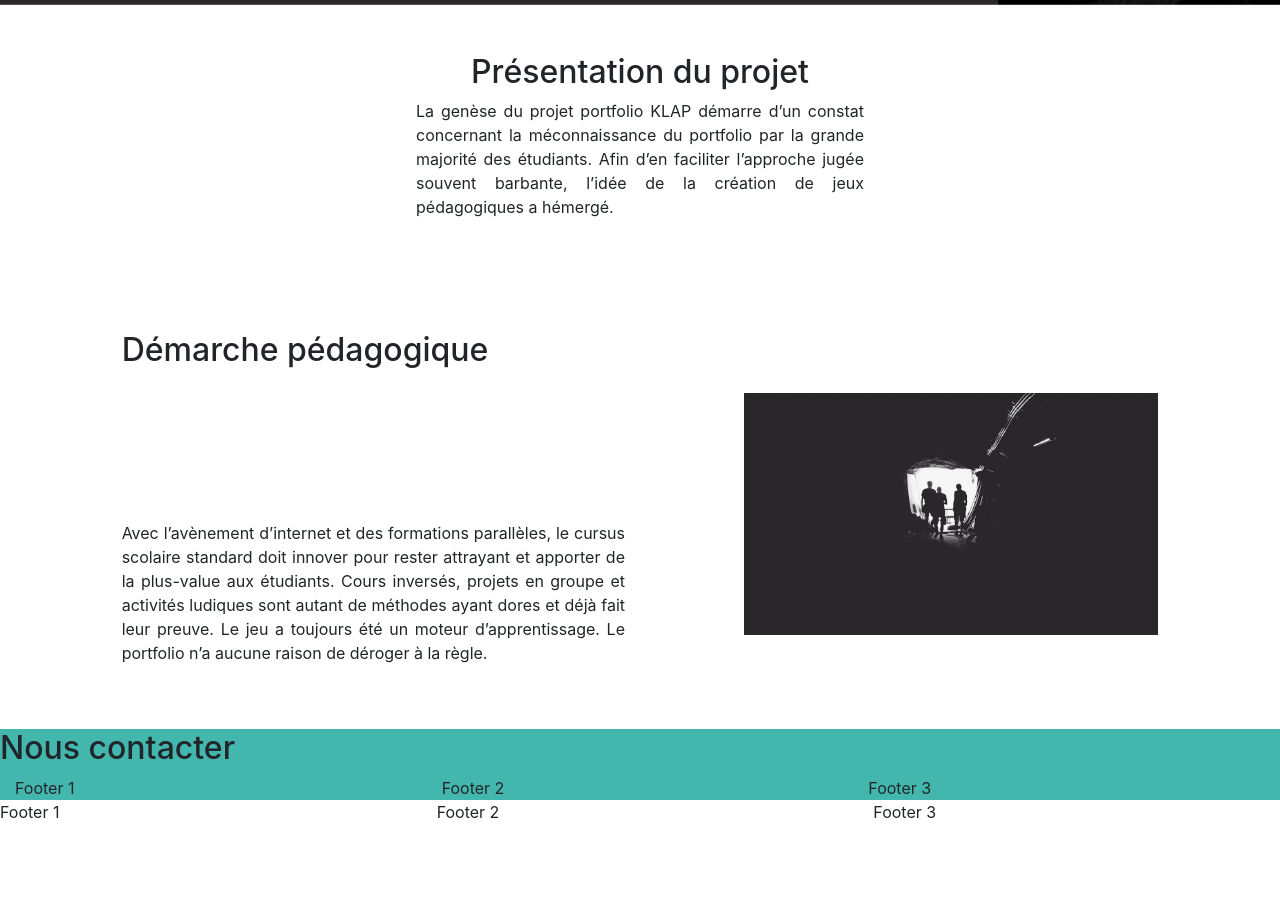
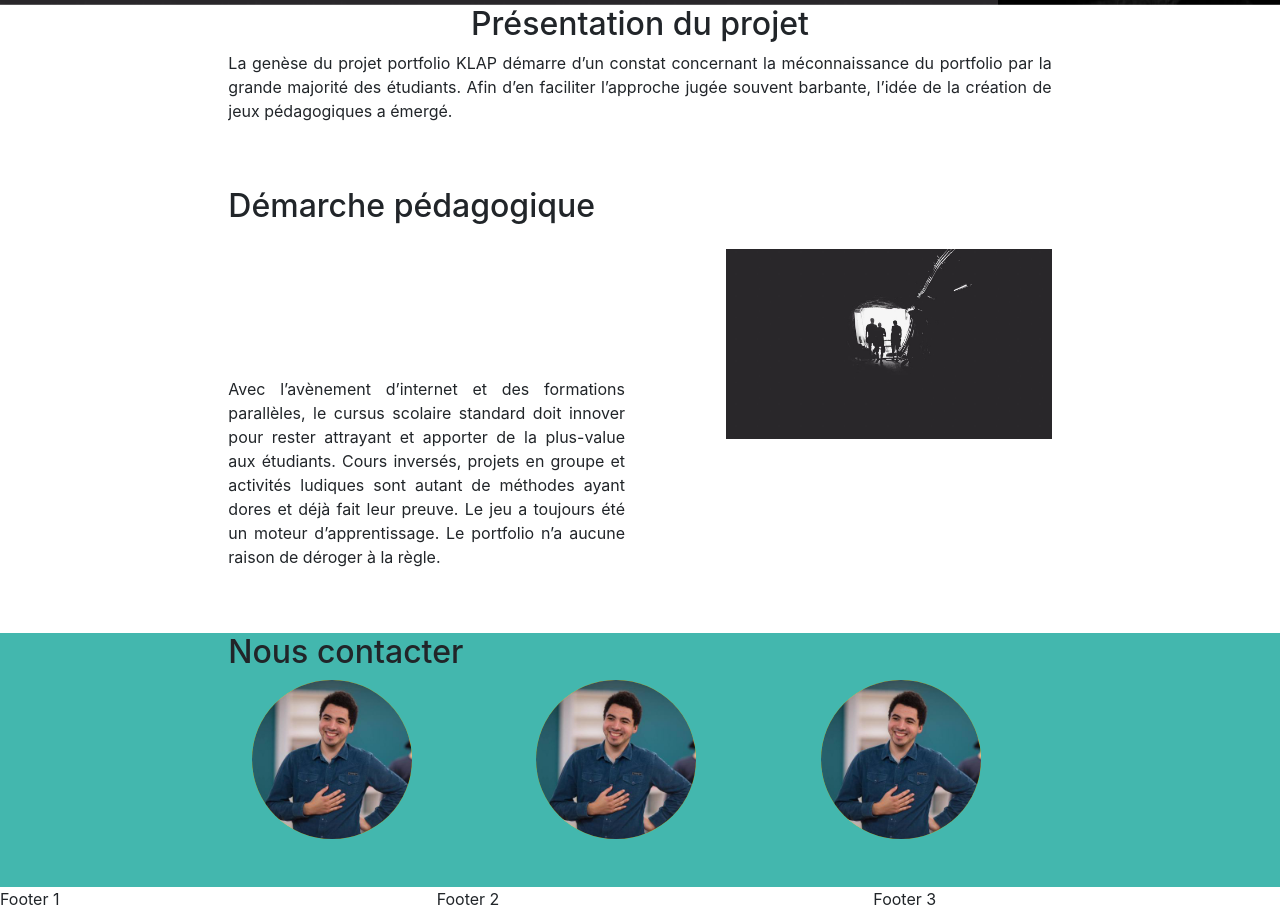
Before and after one commit to MarcoKouyate/klap-website, a plain HTML site: page index.html in a window 1280 px wide. Shown: the part 742-1653 px from the top of the page. Before the commit the page ends 1566 px from the top, so only its background shows below. Drawn offline with nearby package versions, Linux system fonts and the light colour scheme.

Commit message:
Fix bootstrap class and add contact section

```diff
--- a/css/style.css
+++ b/css/style.css
@@ -46,5 +46,11 @@ h1{
 }
 
 #contact {
-  background-color : #43b7ae;
+  background-color : #43b7ae; /*vert-bleu*/
 }
+
+.contact-profil {
+  background-color : #fbda06; /*jaune*/
+  height: auto;
+  border-radius: 100%;
+}
--- a/index.html
+++ b/index.html
@@ -53,19 +53,30 @@
 
     <section class="container-fluid">
       <div class="row">
-        <div class="offset-md-3 col-md-6 py-5 px-5">
-          <h2 class= "text-center">Présentation du projet</h2>
-            <p class="px-5 text-justify">
+	     <div class="col-md-8 offset-md-2">
+	      <div class="row">
+	        <div class="col-12">
+	        	<div class="row">
+	        		<h2 class= "text-center col-12">Présentation du projet</h2>
+	        	</div>
+
+	          	<div class="row">
+		          <p class="text-justify col-12">
 		              La genèse du projet portfolio KLAP démarre d’un constat
 		              concernant la méconnaissance du portfolio par la grande
 		              majorité des étudiants. Afin d’en faciliter l’approche jugée souvent
-              barbante, l’idée de la création de jeux pédagogiques a hémergé.
+		              barbante, l’idée de la création de jeux pédagogiques a émergé.
 		           </p>
 		        </div>
 	        </div>
+	      </div>
 	      <div class="row">
-        <div class="offset-lg-1 col-lg-10">
+	        <div class="col-12">
+	        	<div class="row">
+	        		<div class="col-12">
 	        			<h2 class="mt-5 mb-4  text-left">Démarche pédagogique</h2>
+	        		</div>
+	        	</div>
 	            <div class="row">
 	              <p class="col-6 py-5 mt-9 text-justify">
 	                Avec l’avènement d’internet et des
@@ -87,21 +98,40 @@
 	            </div>
 	        </div>
 	      </div>
+      </div>
     </section>
 
-    <section class="container-fluid" id="contact">
+    <section class="container-fluid pb-5" id="contact">
     <div class="row">
+    	<div class = "col-md-8 offset-md-2">
+	      <div class="row">
+	      	<div class="col-12">
 	      		<h2>Nous contacter</h2>
 	      	</div>
+	      </div>
 	      <div class="row">
-        <div class="col-md-4 contact-">
-      		Footer 1
+	        <div class="col-md-4">
+	        	<div class="row">
+	        		<div class= "col-8 offset-1">
+	        			<img class="img-fluid contact-profil" src="images/marco_kouyate.jpg" alt="Marco Kouyaté"/>
+	        		</div>
+	        	</div>
 	      	</div>
 	        <div class="col-md-4">
-      		Footer 2
+	        	<div class="row">
+	        		<div class= "col-8 offset-1">
+	        			<img class="img-fluid contact-profil" src="images/marco_kouyate.jpg" alt="Marco Kouyaté"/>
+	        		</div>
+	        	</div>
 	      	</div>
 	        <div class="col-md-4">
-      		Footer 3
+	        	<div class="row">
+	        		<div class= "col-8 offset-1">
+	        			<img class="img-fluid contact-profil" src="images/marco_kouyate.jpg" alt="Marco Kouyaté"/>
+	        		</div>
+	        	</div>
+	      	</div>
+	      </div>
 	     </div>
       </div>
     </section>
```
Also changed, not shown: images/marco_kouyate.jpg (added). Lines whose indentation alone changed are shown as unchanged.
